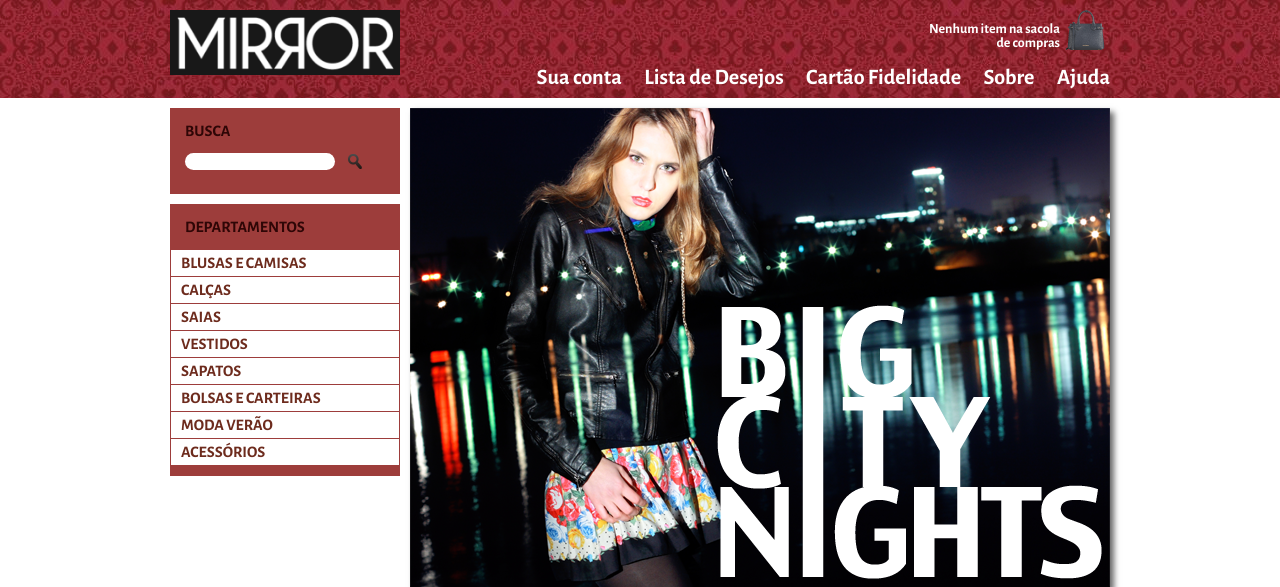
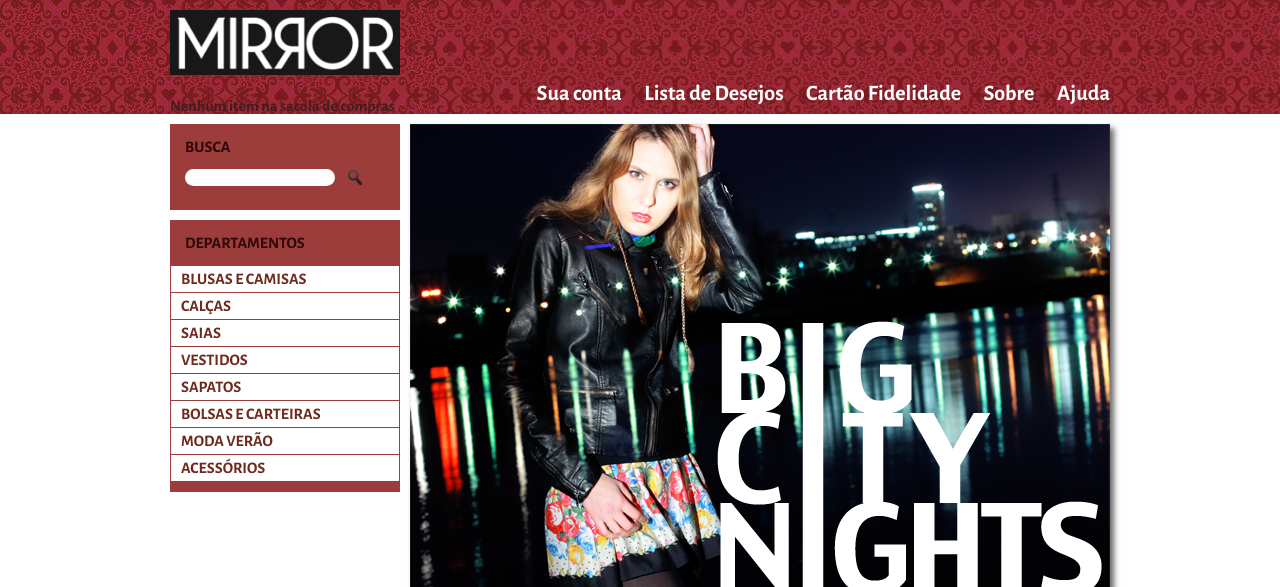
Before and after one commit to lauracarlotta/frontEnd_Feliz, a PHP site: page / in a window 1280 px wide. Shown: the top 587 px of the page. Run offline with PHP 8.4, Linux system fonts and the light colour scheme.

Commit message:
header-main e footer

```diff
--- a/css/containers/footer-mirror.css
+++ b/css/containers/footer-mirror-product.css
@@ -1,3 +1,5 @@
+/* página produto */
+
 .footer-mirror {
     background-image: url(../../img/fundo-rodape.png);
     padding: 20px 0px;
--- a/css/containers/main-header.css
+++ b/css/containers/main-header-product.css
@@ -1,4 +1,4 @@
-/* cabeçalho principal */
+/* cabeçalho principal - página produto */
 
 /* nome com duas palavras, mas não o colocamos no diretório de components posi ele é diferente: Ele não é reutilizavel (Da mesma maneira que a sacola é!) Existem dois níveis de reutilização. Podemos pegar a sacola e colocá-la em vários lugares diferentes da página (utilizando-a em vários contextos). Já o cabeçalho, assim como o Rodapé, nunca vão deixar de ser cabeçalho e rodapé, ou seja, seu lugares, posicionamentos nas páginas e semântica nuca mudam = Já tem uma função a cumprir. (Ele é mais limitado. Nós podemos utilizá-los em várias páginas, várias vezes, mas ele sempre terão a mesma finalidade. ELE SEMPRE SERÁ O HEADER - terá características bem específicas.)
 
--- a/css/index.css
+++ b/css/index.css
@@ -123,22 +123,6 @@ label ~ form > input:hover {
 .bolsas-e-carteiras h3:before, .bolsas-e-carteiras h3:after {
     content: '\2665';
     padding: 5px;
-}
-
-.sacola {
-    background-image: url(../img/sacola.png);
-    background-repeat: no-repeat;
-    background-position: right top; /* x = horizontal, y = vertical */
-        color: #FFF;
-        position: absolute;
-        top: 6px;
-        right: 0px;
-        font-size: 14px;
-        font-weight: bold;
-        padding-top: 16px;
-        padding-right: 50px;
-        text-align: right;
-        width: 140px;
 }
 
 .menu-opcoes ul {
```
Also changed, not shown: css/containers/footer.css (added), css/containers/header.css (added).
